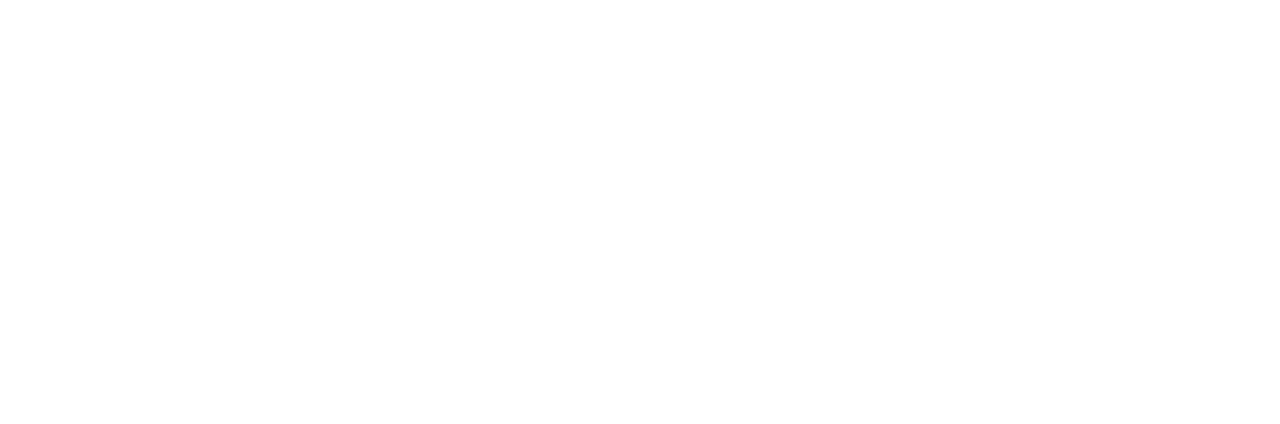
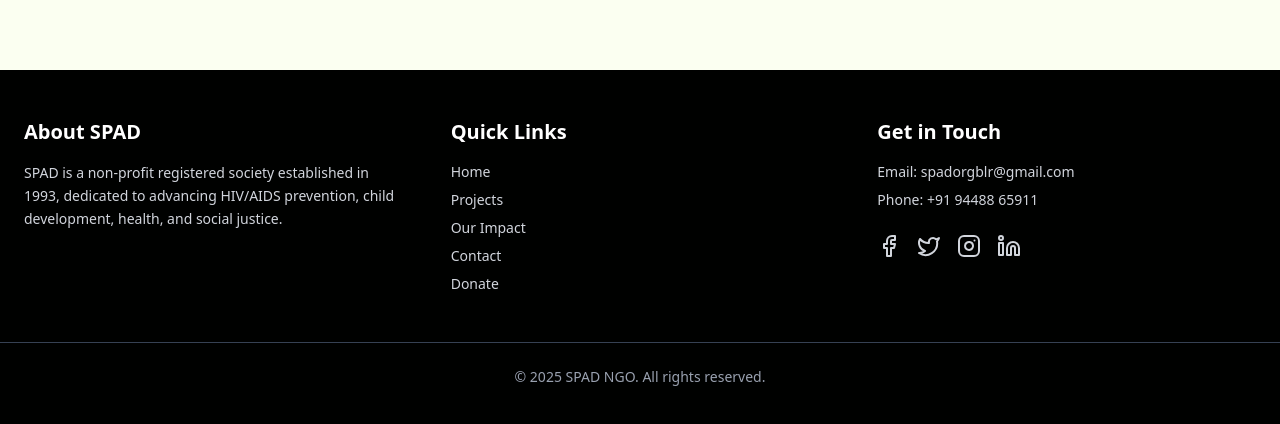
Before and after one commit to Himashree-KB/SPAD, a React (Vite) app in the folder frontend/: page /contact in a window 1280 px wide. Shown: the part 1226-1650 px from the top of the page. Before the commit the page ends 1216 px from the top, so only its background shows below. Built offline with nearby package versions, Linux system fonts and the light colour scheme.

Commit message:
added footer

```diff
--- a/frontend/package.json
+++ b/frontend/package.json
@@ -12,6 +12,7 @@
   "dependencies": {
     "@tailwindcss/vite": "^4.1.13",
     "framer-motion": "^12.23.12",
+    "lucide-react": "^0.544.0",
     "react": "^19.1.1",
     "react-countup": "^6.5.3",
     "react-dom": "^19.1.1",
--- a/frontend/src/App.jsx
+++ b/frontend/src/App.jsx
@@ -1,28 +1,35 @@
 import React from 'react'
 import { Routes, Route } from 'react-router-dom'
 import Navbar from './components/Navbar'
+import Footer from './components/Footer'
+
 import Home from './pages/Home'
 import About from './pages/About'
 import Impact from './pages/Impact'
+import Involved from './pages/Involved'
 import Donate from './pages/Donate'
 import Contact from './pages/Contact'
 
-
-
-
 export default function App() {
   return (
-    <div className="min-h-screen bg-[#FBFFF1]">
+    <div className="min-h-screen flex flex-col bg-[#FBFFF1]">
+      {/* Navbar should stay at the top */}
+      <Navbar />
 
-      <main className="max-w-[1100px] mx-auto px-5 py-8">
+      {/* Main content */}
+      <main className="flex-grow max-w-[1100px] mx-auto px-5 py-8">
         <Routes>
           <Route path="/" element={<Home />} />
           <Route path="/about" element={<About />} />
           <Route path="/impact" element={<Impact />} />
+          <Route path="/involved" element={<Involved />} />
           <Route path="/donate" element={<Donate />} />
           <Route path="/contact" element={<Contact />} />
         </Routes>
       </main>
+
+      {/* Footer stays at the bottom */}
+      <Footer />
     </div>
   )
 }
--- /dev/null
+++ b/frontend/src/components/Footer.jsx
@@ -0,0 +1,141 @@
+import React from "react";
+import { motion } from "framer-motion";
+import { Link } from "react-router-dom";
+import { Facebook, Twitter, Instagram, Linkedin } from "lucide-react";
+
+export default function Footer() {
+  return (
+    <footer className="bg-[#000100] text-gray-300 py-12 mt-20">
+      <div className="max-w-7xl mx-auto px-6 grid md:grid-cols-3 gap-12">
+        {/* Column 1: About */}
+        <motion.div
+          initial={{ y: 20, opacity: 0 }}
+          whileInView={{ y: 0, opacity: 1 }}
+          viewport={{ once: true }}
+          transition={{ duration: 0.6 }}
+        >
+          <h3 className="text-xl font-semibold text-white mb-4">About SPAD</h3>
+          <p className="text-sm leading-relaxed">
+            SPAD is a non-profit registered society established in 1993,
+            dedicated to advancing HIV/AIDS prevention, child development,
+            health, and social justice.
+          </p>
+        </motion.div>
+
+        {/* Column 2: Quick Links */}
+        <motion.div
+          initial={{ y: 20, opacity: 0 }}
+          whileInView={{ y: 0, opacity: 1 }}
+          viewport={{ once: true }}
+          transition={{ duration: 0.6, delay: 0.1 }}
+        >
+          <h3 className="text-xl font-semibold text-white mb-4">Quick Links</h3>
+          <ul className="space-y-2 text-sm">
+            <li>
+              <Link to="/" className="hover:text-[#0000F5] transition-colors">
+                Home
+              </Link>
+            </li>
+            <li>
+              <Link
+                to="/projects"
+                className="hover:text-[#0000F5] transition-colors"
+              >
+                Projects
+              </Link>
+            </li>
+            <li>
+              <Link
+                to="/impact"
+                className="hover:text-[#0000F5] transition-colors"
+              >
+                Our Impact
+              </Link>
+            </li>
+            <li>
+              <Link
+                to="/contact"
+                className="hover:text-[#0000F5] transition-colors"
+              >
+                Contact
+              </Link>
+            </li>
+            <li>
+              <Link
+                to="/donate"
+                className="hover:text-[#0000F5] transition-colors"
+              >
+                Donate
+              </Link>
+            </li>
+          </ul>
+        </motion.div>
+
+        {/* Column 3: Contact & Social */}
+        <motion.div
+          initial={{ y: 20, opacity: 0 }}
+          whileInView={{ y: 0, opacity: 1 }}
+          viewport={{ once: true }}
+          transition={{ duration: 0.6, delay: 0.2 }}
+        >
+          <h3 className="text-xl font-semibold text-white mb-4">Get in Touch</h3>
+          <p className="text-sm">
+            Email:{" "}
+            <a
+              href="mailto:spadorgblr@gmail.com"
+              className="hover:text-[#0000F5] transition-colors"
+            >
+              spadorgblr@gmail.com
+            </a>
+          </p>
+          <p className="text-sm mt-2">
+            Phone:{" "}
+            <a
+              href="tel:+919448865911"
+              className="hover:text-[#0000F5] transition-colors"
+            >
+              +91 94488 65911
+            </a>
+          </p>
+
+          {/* Social icons */}
+          <div className="flex space-x-4 mt-6">
+            <a
+              href="#"
+              className="hover:text-[#0000F5] transition-colors"
+              aria-label="Facebook"
+            >
+              <Facebook />
+            </a>
+            <a
+              href="#"
+              className="hover:text-[#0000F5] transition-colors"
+              aria-label="Twitter"
+            >
+              <Twitter />
+            </a>
+            <a
+              href="#"
+              className="hover:text-[#0000F5] transition-colors"
+              aria-label="Instagram"
+            >
+              <Instagram />
+            </a>
+            <a
+              href="#"
+              className="hover:text-[#0000F5] transition-colors"
+              aria-label="LinkedIn"
+            >
+              <Linkedin />
+            </a>
+          </div>
+        </motion.div>
+      </div>
+
+      {/* Bottom Line */}
+      <div className="mt-12 border-t border-gray-700 pt-6 text-center text-sm text-gray-400">
+        © {new Date().getFullYear()} SPAD NGO. All rights reserved.
+      </div>
+    </footer>
+  );
+}
```
Also changed, not shown: 1 other file (tests, documents, lock files or other folders).
